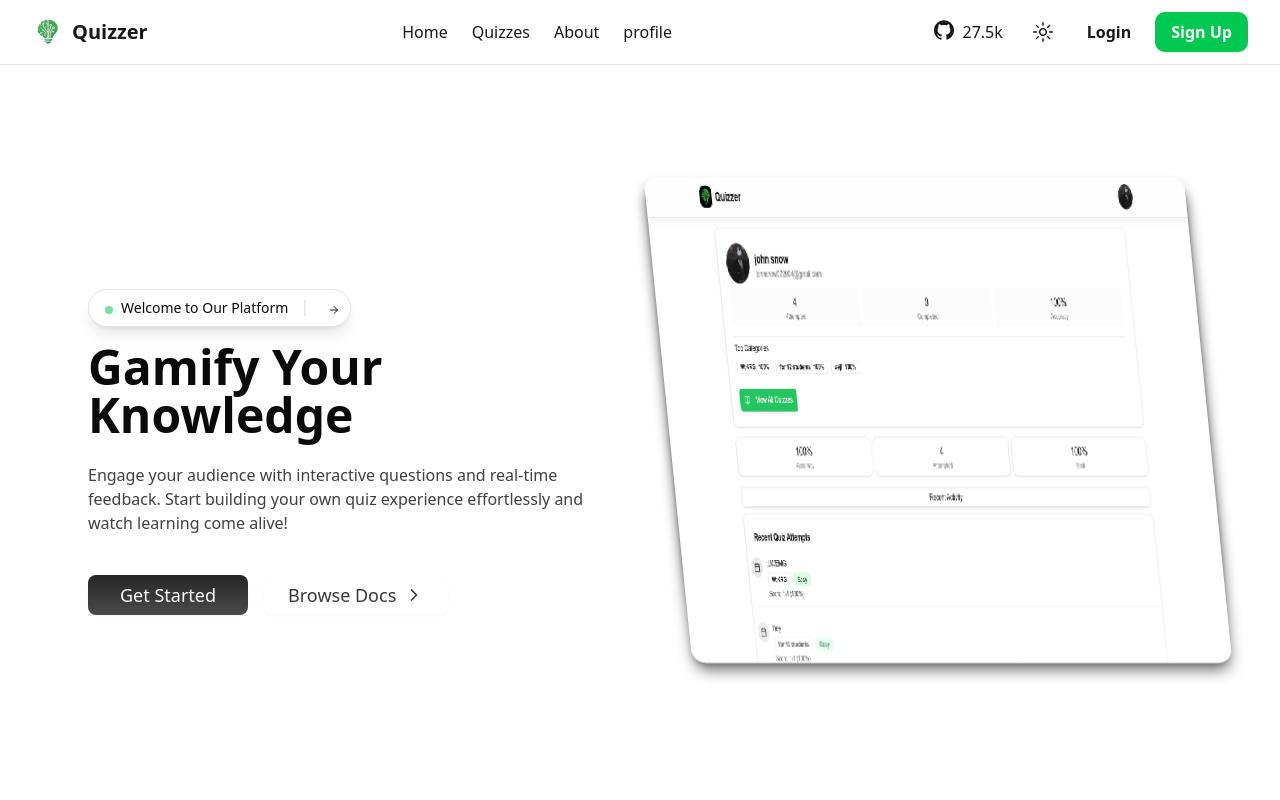
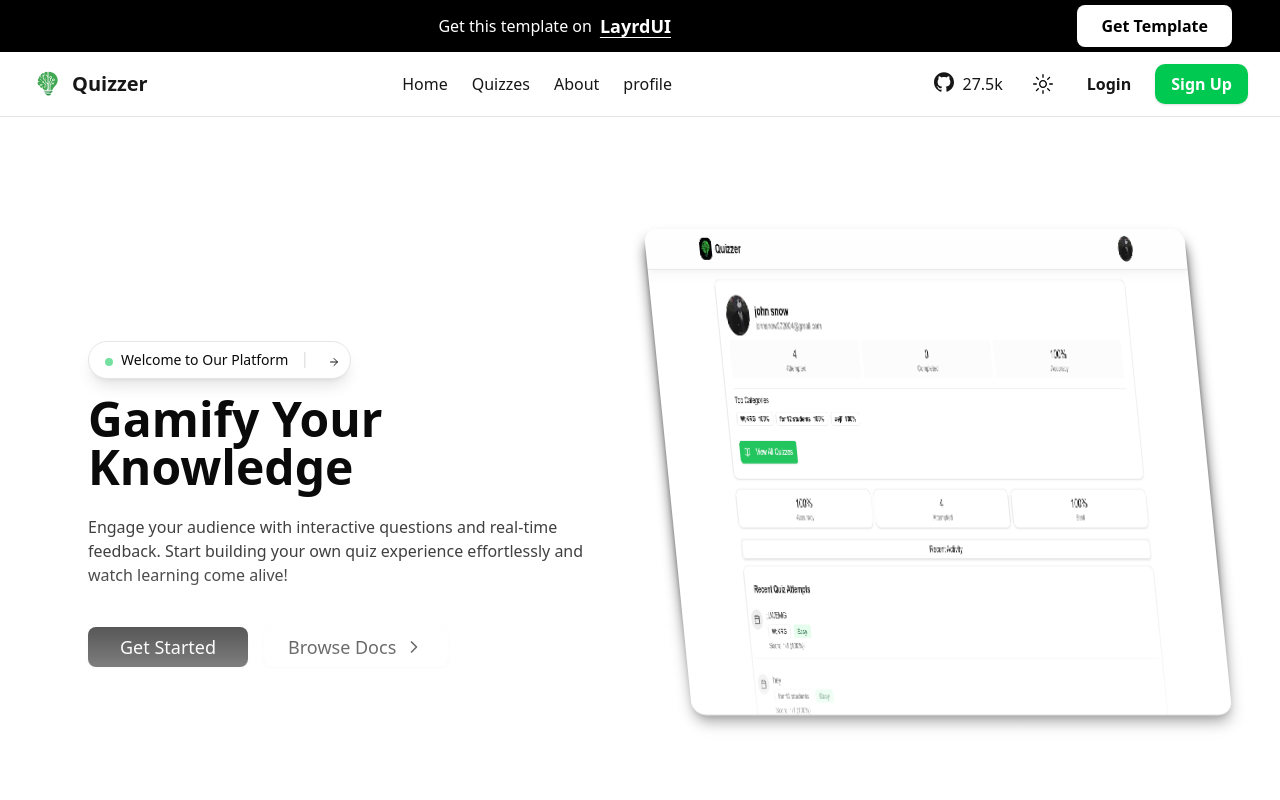
Before and after one commit to Dhruv7Tripathi/quizzer-template, a Next.js app: page / in a window 1280 px wide. Shown: the top 800 px of the page. Built offline with nearby package versions, Linux system fonts and the light colour scheme.

Commit message:
feat: add TopBanner component for promotional display; update package-lock.json with correct project name

```diff
--- a/app/layout.tsx
+++ b/app/layout.tsx
@@ -4,6 +4,7 @@ import "./globals.css";
 import { ThemeProvider } from "@/components/theme-provider";
 import { Analytics } from "@vercel/analytics/next"
 import Navbar from "@/components/landingpage/navbar";
+import TopBanner from "@/components/top-banner";
 const geistSans = Geist({
   variable: "--font-geist-sans",
   subsets: ["latin"],
@@ -60,12 +61,14 @@ export default function RootLayout({
     <html lang="en" suppressHydrationWarning>
       <body
         className={`${geistSans.variable} ${geistMono.variable} antialiased`}
-      ><ThemeProvider
-        attribute="class"
-        defaultTheme="system"
-        enableSystem
-        disableTransitionOnChange
       >
+        <TopBanner />
+        <ThemeProvider
+          attribute="class"
+          defaultTheme="system"
+          enableSystem
+          disableTransitionOnChange
+        >
           <Navbar />
           {children}
         </ThemeProvider>
--- /dev/null
+++ b/components/top-banner.tsx
@@ -0,0 +1,64 @@
+"use client";
+
+// import { useEffect, useState } from "react";
+import Link from "next/link";
+// import { X } from "lucide-react";
+// import { Button } from "../ui/button";
+
+export default function TopBanner() {
+  // const [isVisible, setIsVisible] = useState(false);
+
+  // // Read from localStorage on component mount
+  // useEffect(() => {
+  //   const dismissed = localStorage.getItem("topBannerDismissed");
+  //   if (!dismissed) {
+  //     setIsVisible(true);
+  //   }
+  // }, []);
+
+  // // Hide banner and set flag in localStorage
+  // const handleClose = () => {
+  //   localStorage.setItem("topBannerDismissed", "true");
+  //   setIsVisible(false);
+  // };
+
+  // if (!isVisible) return null;
+
+  return (
+    <div className="lg:w-full dark:bg-white bg-black text-white dark:text-black  sm:px-6 md:px-8 lg:px-12 py-2 md:py-2.5 lg:py-3 flex flex-col sm:flex-row justify-between items-center gap-2 sm:gap-3 md:gap-4">
+      {/* Text + Link Section */}
+      <div className="flex  sm:flex-row justify-center items-center flex-1 text-center sm:text-left gap-1 sm:gap-2">
+        <span className="text-xs sm:text-sm md:text-base lg:text-base">
+          Get this template on
+        </span>
+        <Link
+          href="https://layrdui.in/templates"
+          target="_blank"
+          className="text-sm sm:text-base md:text-base lg:text-lg font-semibold hover:underline underline underline-offset-4 transition-all"
+        >
+          LayrdUI
+        </Link>
+      </div>
+
+      {/* Buttons Section */}
+      <div className=" gap-2 sm:gap-2.5 md:gap-3">
+        <Link
+          href="https://www.layrdui.in/templates/quizzer-template"
+          target="_blank"
+          className="bg-white dark:bg-black text-black dark:text-white px-3 sm:px-4 md:px-5 lg:px-6 py-1.5 sm:py-2 md:py-2 lg:py-2.5 rounded-md text-xs sm:text-sm md:text-base font-semibold hover:bg-neutral-100 transition-colors whitespace-nowrap"
+        >
+          Get Template
+        </Link>
+        {/* <Button
+          variant="default"
+          size="icon"
+          onClick={handleClose}
+          className="hover:bg-blue-600 bg-blue-700 transition-colors p-1.5 sm:p-2 md:p-2 h-auto w-auto"
+          aria-label="Close banner"
+        >
+          <X className="w-4 h-4 sm:w-4 sm:h-4 md:w-5 md:h-5 lg:w-5 lg:h-5 text-white" />
+        </Button> */}
+      </div>
+    </div>
+  );
+}
```
Also changed, not shown: 1 other file (tests, documents, lock files or other folders).
